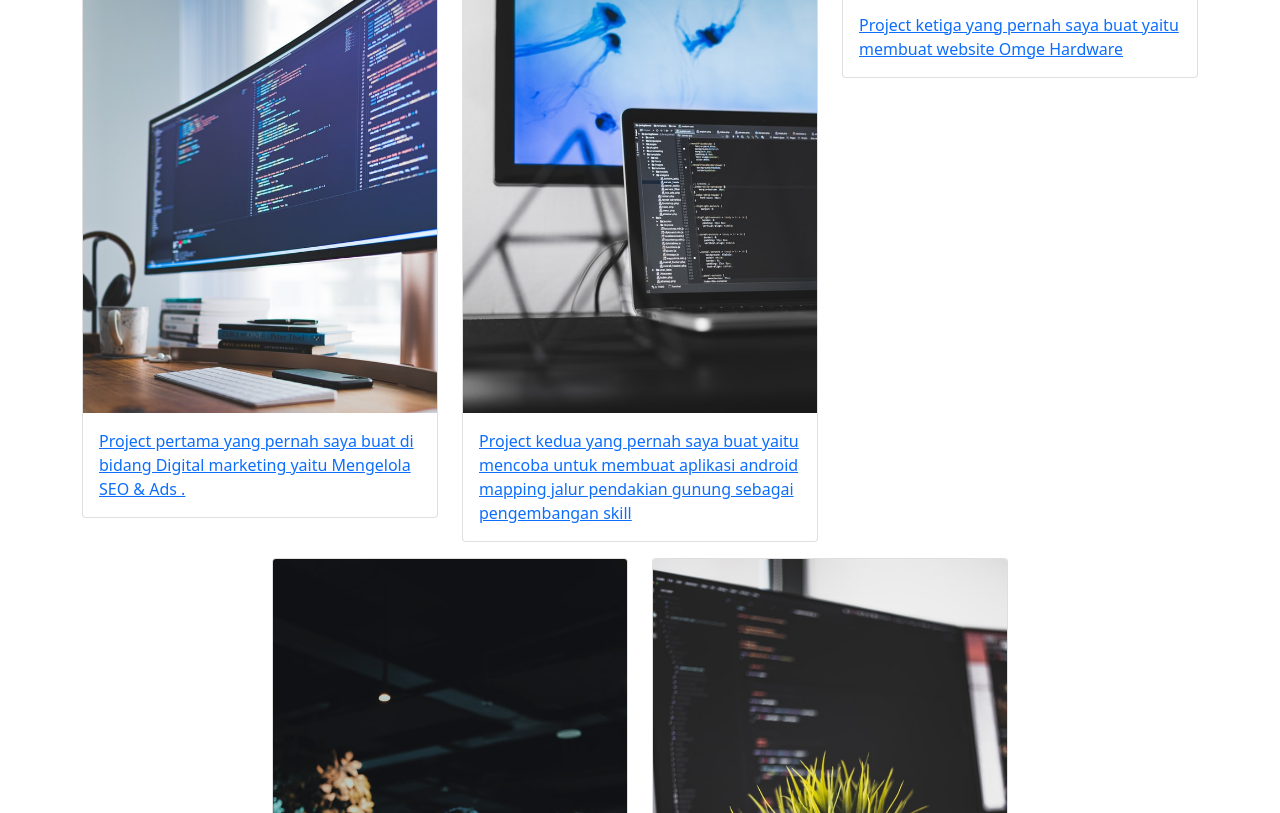
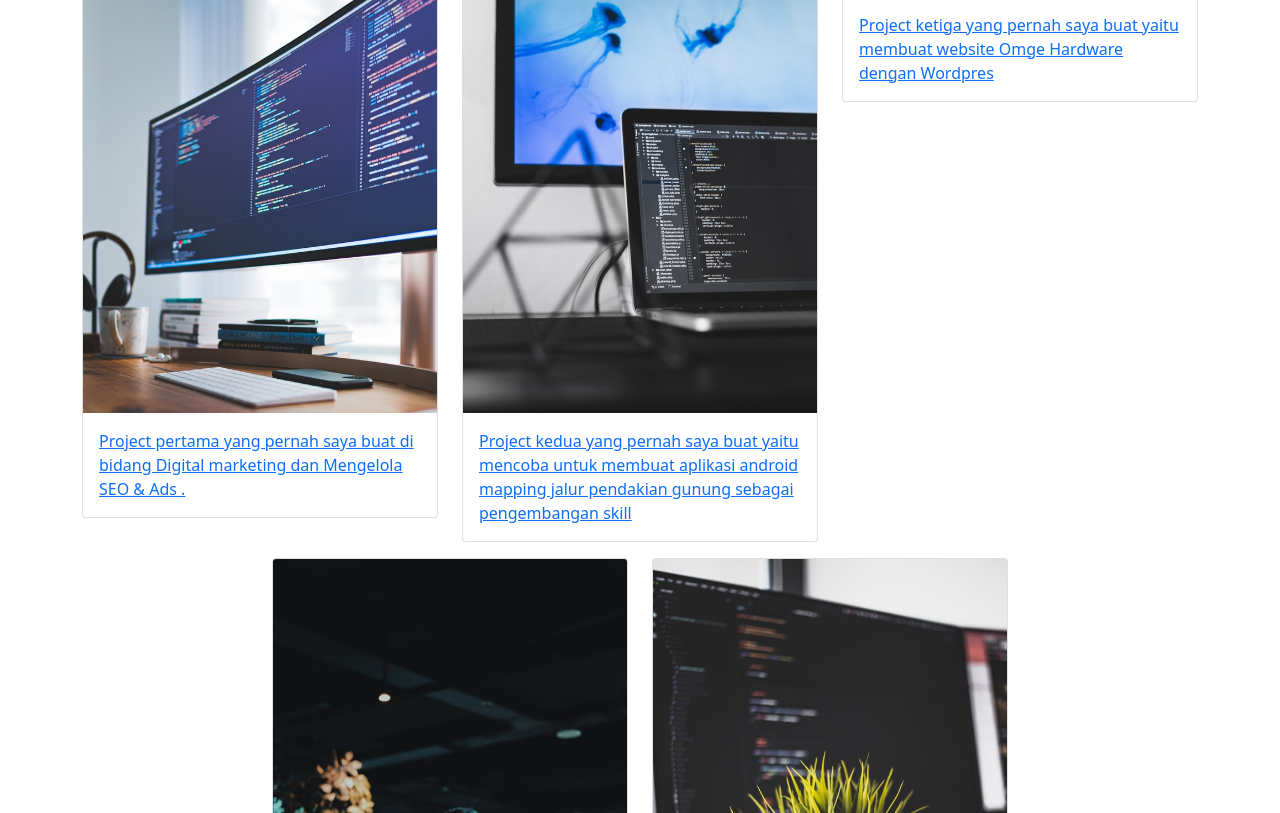
Before and after one commit to aditya-af/portfolio, a plain HTML site: page index.html in a window 1280 px wide. Shown: the part 1693-2506 px from the top of the page. Drawn offline with nearby package versions, Linux system fonts and the light colour scheme.

Commit message:
update project

```diff
--- a/index.html
+++ b/index.html
@@ -96,7 +96,7 @@
               <a href="https://drive.google.com/file/d/1Y3GC_bzp0aFP1bvsrbwSB_eDYbAnfosS/view?usp=sharing">
               <img src="img/project/1.jpg" class="card-img-top" alt="project1" />
               <div class="card-body">
-                <p class="card-text">Project pertama yang pernah saya buat di bidang Digital marketing yaitu Mengelola SEO & Ads   .</p>
+                <p class="card-text">Project pertama yang pernah saya buat di bidang Digital marketing dan Mengelola SEO & Ads   .</p>
               </div>
             </a>
             </div>
@@ -116,7 +116,7 @@
               <a href="https://omgehardware.com/">
               <img src="img/project/3.jpg" class="card-img-top" alt="project3" />
               <div class="card-body">
-                <p class="card-text">Project ketiga yang pernah saya buat yaitu membuat website Omge Hardware</p>
+                <p class="card-text">Project ketiga yang pernah saya buat yaitu membuat website Omge Hardware dengan Wordpres</p>
               </div>
             </a>
             </div>
```
